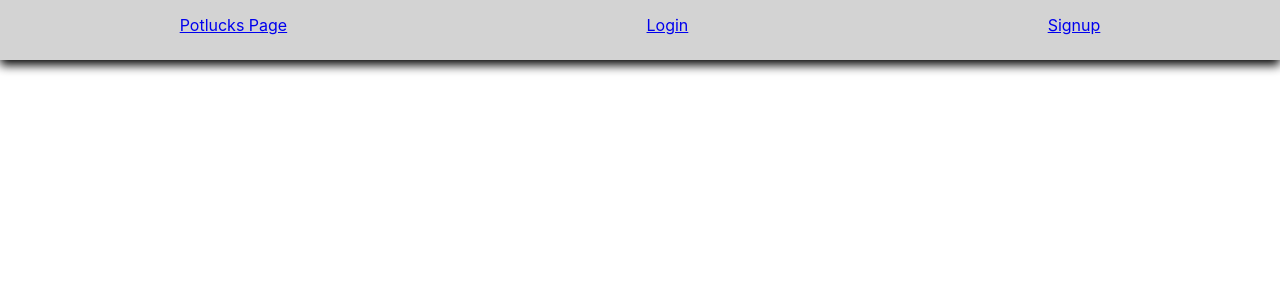
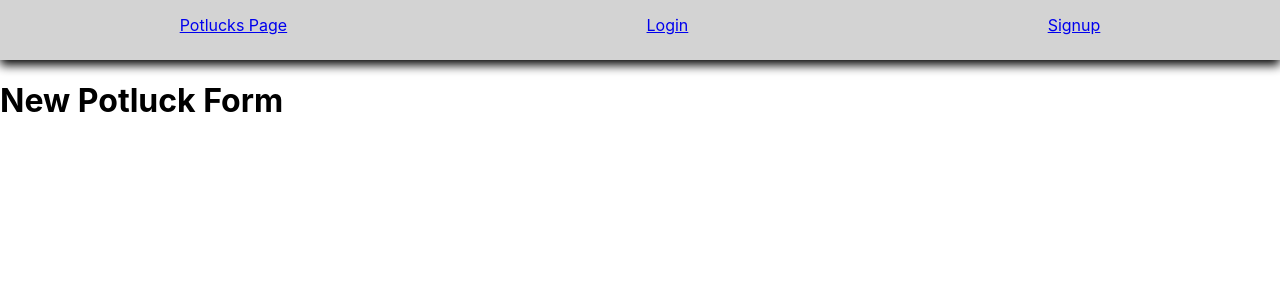
Before and after one commit to Build-Week-Pot-Luck-Planner/front-end, a React (Create React App) app in the folder pot-luck-fe/: page /newPotluck in a window 1280 px wide. Shown: the top 300 px of the page. Built offline with nearby package versions, Linux system fonts and the light colour scheme; sample sign-in values are in the browser's storage.

Commit message:
added routing for new potluck form component

```diff
--- a/pot-luck-fe/src/App.js
+++ b/pot-luck-fe/src/App.js
@@ -8,12 +8,13 @@ import {
   useParams
 } from "react-router-dom";
 import PrivateRoute from './components/PrivateRoute';
-import UserPotluckPage from './components/UserPotluckPage';
 import SignUp from './components/SignUp';
 import Login from './components/Login';
 import styled from 'styled-components';
 import data from "./data";
 import { PotluckContext } from './contexts/PotluckContext';
+import UserPotluckPage from './components/UserPotluckPage';
+import NewPotluckForm from './components/NewPotluckForm';
 
 const NavBar = styled.header`
   box-shadow: 0 5px 10px black;
@@ -49,9 +50,10 @@ function App() {
             <Login />
           </Route>
           <PrivateRoute exact path="/potlucks" component={UserPotluckPage} />
+          <PrivateRoute exact path="/newPotluck" component={NewPotluckForm} />
         </Switch>
       </div>
-      </PotluckContext.Provider>
+    </PotluckContext.Provider>
   );
 }
 
--- /dev/null
+++ b/pot-luck-fe/src/components/NewPotluckForm.jsx
@@ -0,0 +1,11 @@
+import React from 'react';
+import axiosWithAuth from '../utils/axiosWithAuth';
+
+const NewPotluckForm = () => {
+
+  return (
+    <h1>New Potluck Form</h1>
+  )
+};
+
+export default NewPotluckForm;
--- a/pot-luck-fe/src/components/UserInfo.jsx
+++ b/pot-luck-fe/src/components/UserInfo.jsx
@@ -8,6 +8,7 @@ const UserInfo = (props) => {
     <h3>Username: {props.user.username}</h3>
     <p>Email: {props.user.email}</p>
     <p>Location: {props.user.location}</p>
+    <button>Edit Profile</button>
     </div>
   )
 }
--- a/pot-luck-fe/src/components/UserPotluckPage.jsx
+++ b/pot-luck-fe/src/components/UserPotluckPage.jsx
@@ -1,4 +1,5 @@
 import React, { useContext } from 'react';
+import { useHistory } from 'react-router-dom';
 import PotluckCard from './PotluckCard';
 import UserInfo from './UserInfo';
 import { userData } from '../data';
@@ -25,6 +26,7 @@ justify-content: space-evenly;
 const UserPotluckPage = () => {
 
   const potluck = useContext(PotluckContext);
+  const history = useHistory();
 
   return (
     <>
@@ -37,7 +39,7 @@ const UserPotluckPage = () => {
         <PotluckCard potluck={potluck}/>
         )})}
       </PotluckContainer>
-      <button>New Potluck</button>
+      <button onClick={() => history.push("/newPotluck")}>New Potluck</button>
     </Container>
     </>
   )
```
